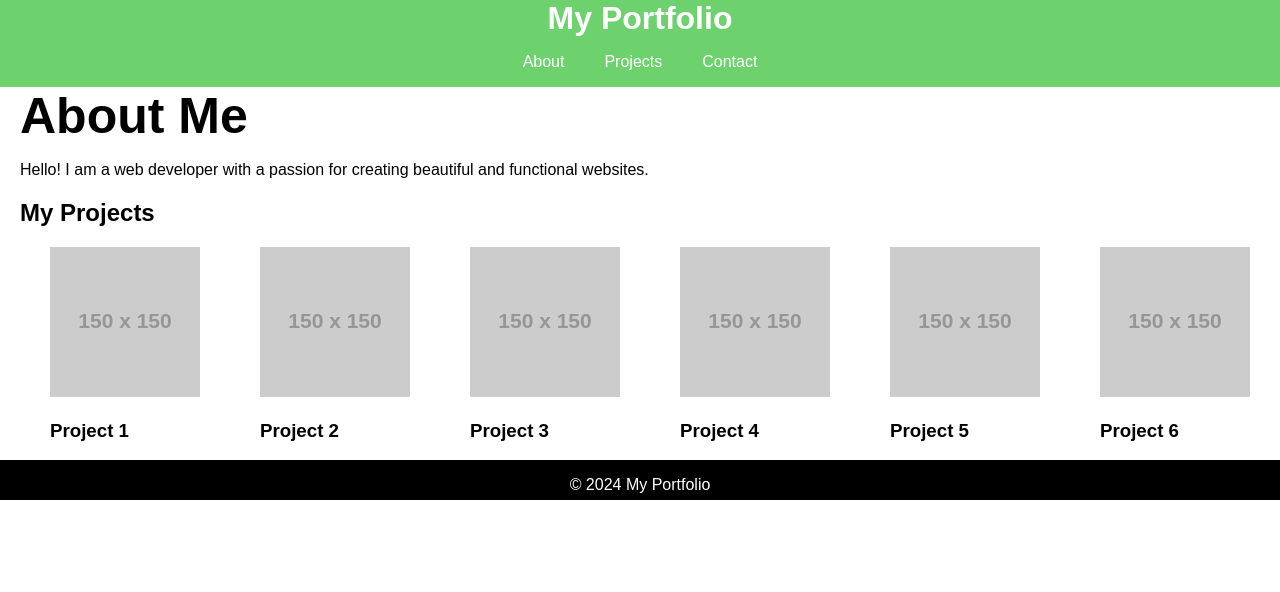
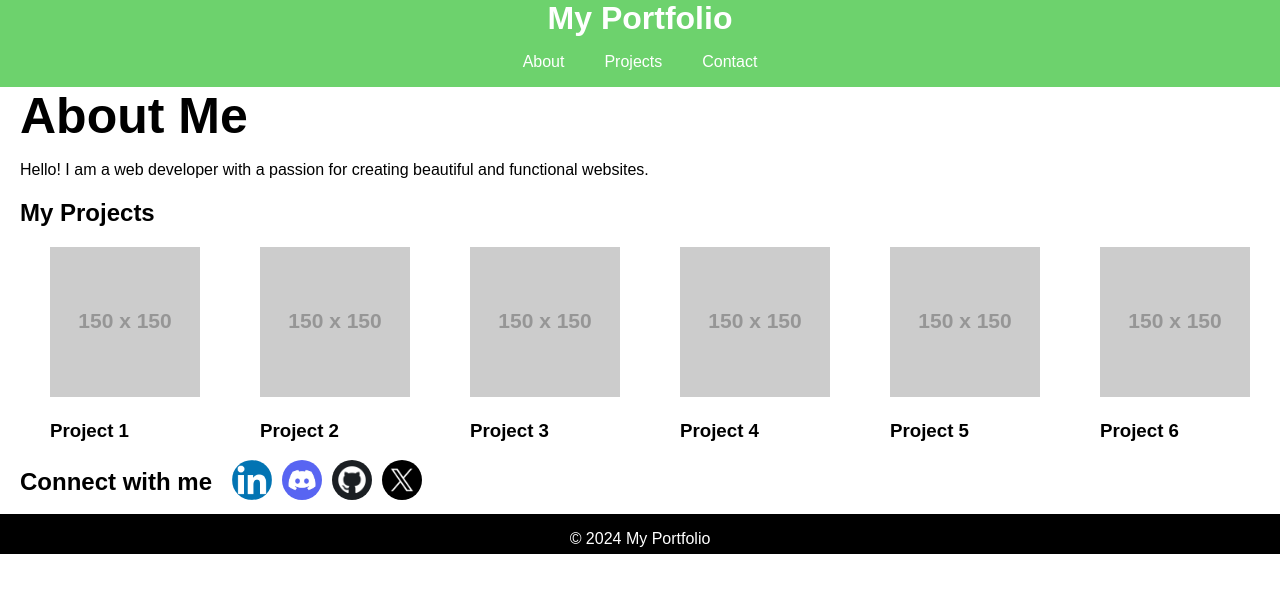
Before and after one commit to Tasneemmohammed0/web-dev-training, a plain HTML site: page personal-portfolio/index.html in a window 1280 px wide. Drawn offline with Linux system fonts and the light colour scheme; placeholder pictures from the web are drawn by us.

Commit message:
🚀 Linked my social contacts

```diff
--- a/personal-portfolio/index.html
+++ b/personal-portfolio/index.html
@@ -52,6 +52,35 @@
           <h3>Project 6</h3>
         </div>
       </section>
+      <section class="contact">
+        <h2>Connect with me</h2>
+        <div class="contact-images-container">
+          <a
+            href="https://www.linkedin.com/in/tasneem-mohammed-b31926282/"
+            target="_blank"
+          >
+            <img
+              class="linkedin-logo"
+              src="Images/linkedIn_logo_initials.png"
+            />
+          </a>
+          <a
+            href="https://discord.com/users/1063876760204226620"
+            target="_blank"
+          >
+            <img class="discord-logo" src="Images/discord-logo.jpg" />
+          </a>
+          <a href="https://github.com/Tasneemmohammed0" target="_blank">
+            <img class="github-logo" src="Images/github-logo.webp" />
+          </a>
+          <a
+            href="https://x.com/Tasneem1790?t=flbG9RMTlIGLvkuDKQpP1A&s=09"
+            target="_blank"
+          >
+            <img class="twitter-logo" src="Images/twitter-logo.jpeg" />
+          </a>
+        </div>
+      </section>
     </main>
     <footer>
       <p>© 2024 My Portfolio</p>
--- a/personal-portfolio/styles.css
+++ b/personal-portfolio/styles.css
@@ -33,6 +33,7 @@ footer {
   background-color: black;
   color: white;
   text-align: center;
+  margin-top: 10px;
 }
 
 .nav-links {
@@ -58,3 +59,22 @@ footer {
 .project {
   place-self: center;
 }
+
+.contact h2 {
+  margin: 0;
+  display: inline-block;
+}
+
+.contact {
+  display: flex;
+  align-items: center;
+  column-gap: 20px;
+}
+.contact-images-container img {
+  width: 40px;
+  border-radius: 50%;
+}
+.contact-images-container {
+  display: flex;
+  column-gap: 10px;
+}
```
Also changed, not shown: personal-portfolio/Images/discord-logo.jpg (added), personal-portfolio/Images/github-logo.webp (added), personal-portfolio/Images/linkedIn_logo_initials.png (added), personal-portfolio/Images/twitter-logo.jpeg (added).
